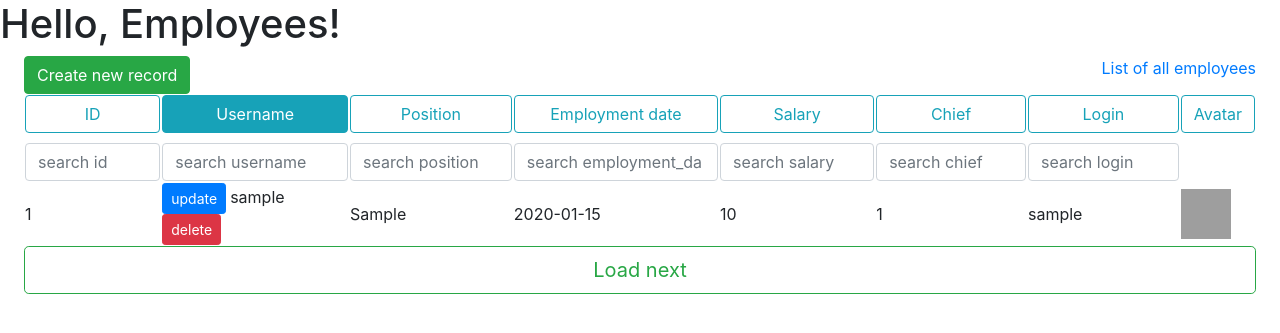
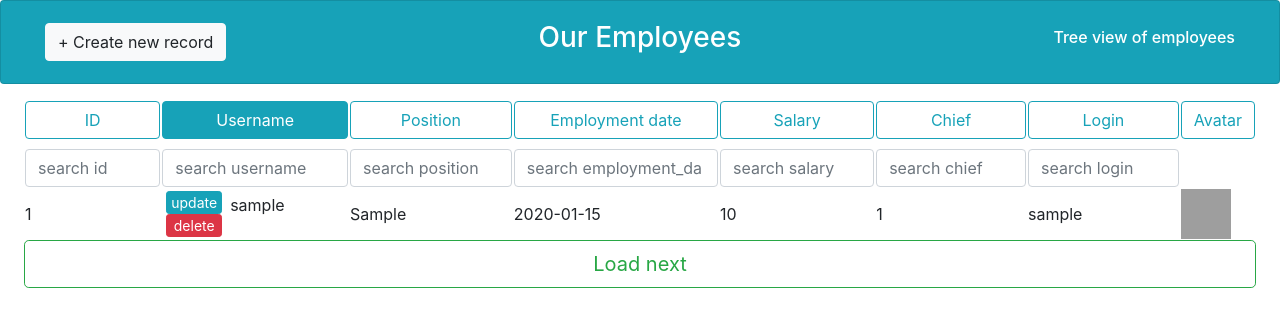
Before and after one commit to Radeon4650/abz.agency.test_task, a Flask app: page /list/ in a window 1280 px wide. Shown: the top 333 px of the page. Run offline with Flask 2, Linux system fonts and the light colour scheme; tables that the repository leaves empty hold one stand-in row (values such as "Sample post"); some libraries are stand-ins or nearby versions; grey boxes are pictures that could not be loaded.

Commit message:
Some improvements for visual part

```diff
--- a/server/templates/general_list.html
+++ b/server/templates/general_list.html
@@ -7,11 +7,14 @@
 </head>
 <body onload="loadNextEmpls()">
 
-    <h1>Hello, Employees!</h1>
-
-    <div class="d-flex mx-4 w-90 justify-content-between">
-        <button type="button" class="btn btn-success" data-toggle="modal" data-target="#create_modal">Create new record</button>
-        <a href="/">List of all employees</a>
+    <div class="card text-white bg-info mb-3 p-0">
+      <div class="card-body ">
+            <div class="d-flex mx-4 w-90 justify-content-between p-0">
+            <button type="button" class="btn btn-light align-self-center" data-toggle="modal" data-target="#create_modal"> + Create new record</button>
+            <h3 class="align-self-center">Our Employees</h3>
+            <a href="/" class="text-white align-self-center"><h6>Tree view of employees</h6></a>
+          </div>
+      </div>
     </div>
 
     <table id="empl_table" class="w-90 mx-4">
@@ -82,7 +85,7 @@
         </tbody>
     </table>
     <div class="d-flex mx-4 w-90">
-        <button type="button" onclick="loadNextEmpls()" class="btn btn-outline-success btn-lg btn-block">Load next</button>
+        <button id="load_next_btn" type="button" onclick="loadNextEmpls()" class="btn btn-outline-success btn-lg btn-block">Load next</button>
     </div>
 
 
@@ -125,7 +128,7 @@
           </div>
           <div class="modal-footer">
             <button type="button" class="btn btn-secondary" data-dismiss="modal">Cancel</button>
-            <button type="submit" class="btn btn-primary" id="create_modal_btn">Create</button>
+            <button type="submit" class="btn btn-info" id="create_modal_btn">Create</button>
           </div>
         </div>
       </div>
@@ -148,7 +151,7 @@
           </div>
           <div class="modal-footer">
             <button type="button" class="btn btn-secondary" data-dismiss="modal">Cancel</button>
-            <button type="submit" class="btn btn-primary" id="update_modal_btn">Update</button>
+            <button type="submit" class="btn btn-info" id="update_modal_btn">Update</button>
           </div>
         </div>
       </div>
@@ -175,6 +178,7 @@
 
     function setNewOrder(order_by) {
         var table_body=$("#empl_table_body")
+        $("#load_next_btn").removeAttr("disabled")
         var load_order = table_body.attr("load-order")
         if (order_by == load_order) {
             return
@@ -192,6 +196,7 @@
                 $("#search-"+search_fields[f]).val("")
             }
         }
+        $("#load_next_btn").attr("disabled", "true")
         if (searchValue == "") {
             return
             };
--- a/server/templates/general_list_content.html
+++ b/server/templates/general_list_content.html
@@ -3,13 +3,9 @@
         <td>{{ empl.id }}</td>
         <td>
             <div class="d-flex flex-row">
-                <div class="d-flex flex-column align-middle">
-                    <div class="w-100 d-inline-block">
-                        <button type="button" class="btn btn-primary btn-sm" data-empl-id="{{ empl.id }}" data-toggle="modal" data-target="#update_modal">update</button>
-                    </div>
-                    <div class="w-100 d-inline-block">
-                        <button type="button" class="btn btn-danger btn-sm" data-empl-id="{{ empl.id }}" data-toggle="modal" data-target="#delete_modal">delete</button>
-                    </div>
+                <div class="d-flex flex-column mx-1">
+                    <button type="button" class="btn btn-info btn-sm p-0 px-1" data-empl-id="{{ empl.id }}" data-toggle="modal" data-target="#update_modal">update</button>
+                    <button type="button" class="btn btn-danger btn-sm p-0 px-1" data-empl-id="{{ empl.id }}" data-toggle="modal" data-target="#delete_modal">delete</button>
                 </div>
                 <div class="p-1">{{ empl.username }}</div>
             </div>
--- a/server/templates/list_element_template.html
+++ b/server/templates/list_element_template.html
@@ -3,7 +3,7 @@
       <div class="card">
         <div class="card-header" id="heading{{ empl.id }}">
           <h5 class="mb-0">
-            <button class="btn btn-link" type="button" data-toggle="collapse" data-target="#elem{{ empl.id }}"
+            <button class="btn btn-link text-dark" type="button" data-toggle="collapse" data-target="#elem{{ empl.id }}"
                     aria-expanded="false" aria-controls="collapseOne">
               #{{ empl.id }}   {{ empl.username }}   ▼
             </button>
@@ -13,8 +13,7 @@
              subs-loaded="false" class="collapse" aria-labelledby="heading{{ empl.id }}"
              data-parent="#accordion_layout{{ chief_id }}">
           <div class="d-flex flex-column align-items-start ml-5 mt-2">
-            <h6>{{ empl.position }}</h6>
-            <!--<p><u>Subordinates:</u></p>-->
+            <h6 class="text-secondary">{{ empl.position }}</h6>
           </div>
         </div>
       </div>
--- a/server/templates/table_template.html
+++ b/server/templates/table_template.html
@@ -14,7 +14,7 @@
 
     <div class="card text-white bg-info mb-3">
       <div class="card-body text-center">
-          <h2 >Tree of Employees</h2>
+          <h3>Tree of Employees</h3>
       </div>
         <footer class="blockquote-footer text-right mr-4 text-white">
             <a class="text-white" href="/list/">List of all employees</a>
```
